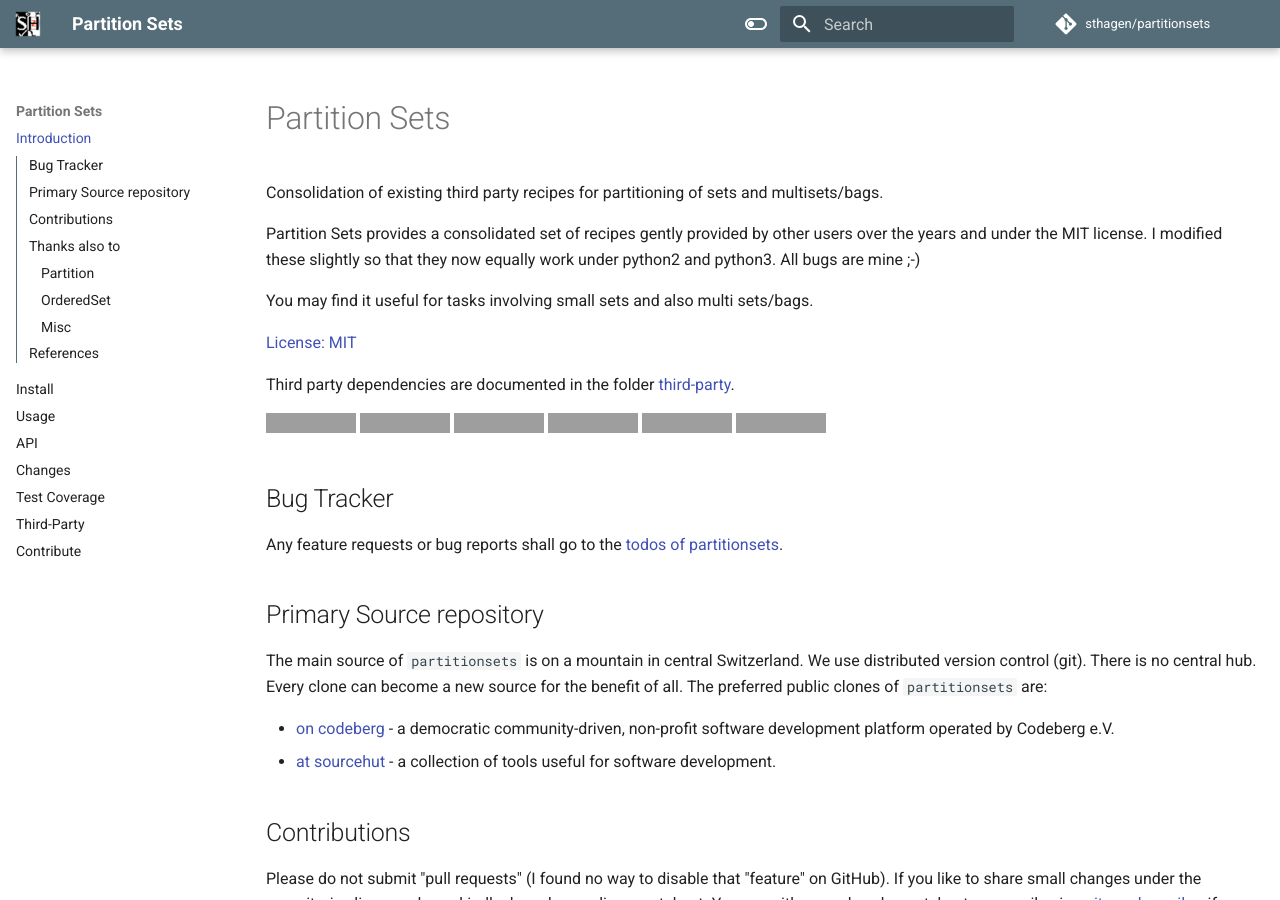
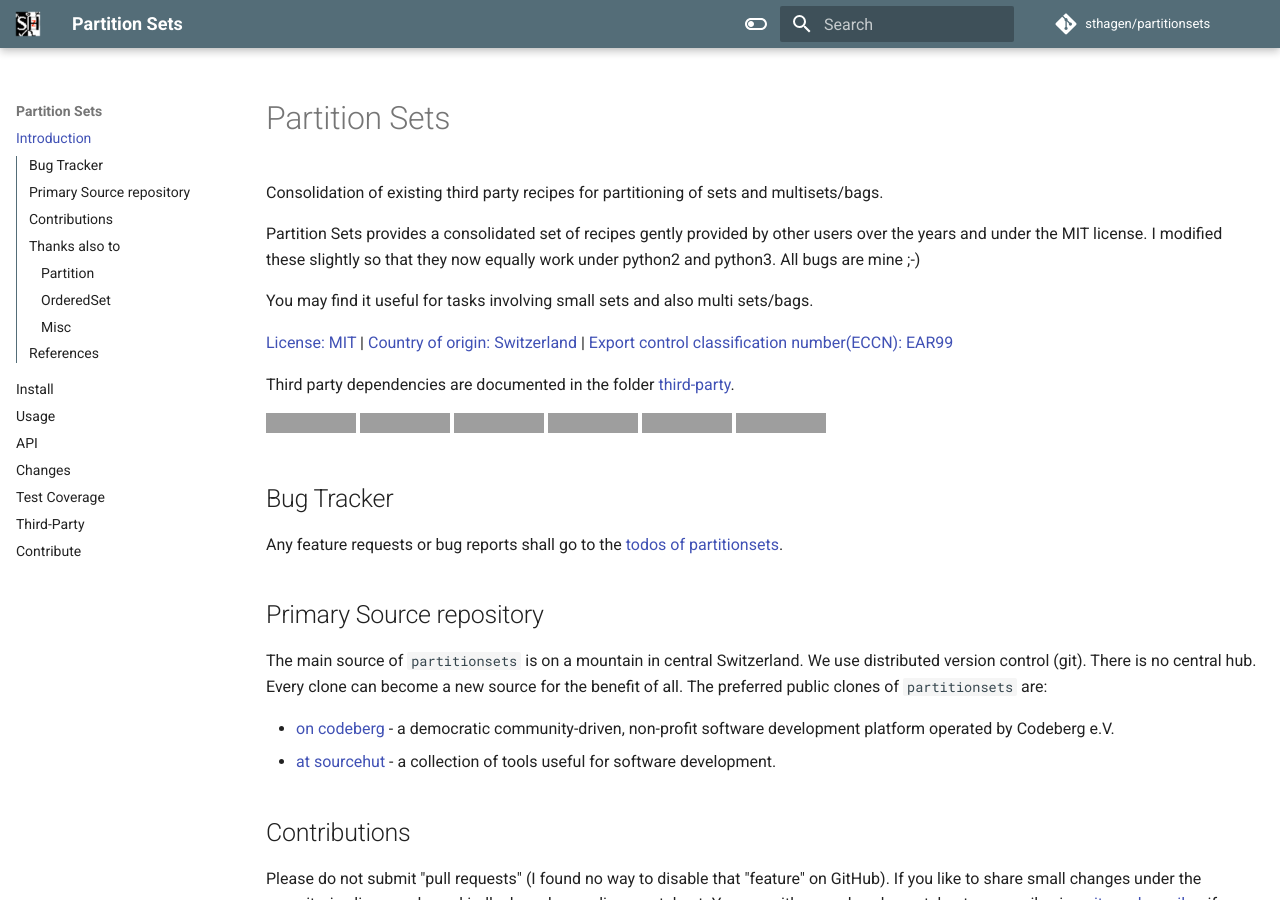
Before and after one commit to sthagen/partitionsets, an MkDocs documentation site: the page built from docs/index.md, in a window 1280 px wide and 900 px high, cut to the strip 0-900 px from the top of the window. Built offline with MkDocs 1.6.1 and Material for MkDocs 9.7.7, drawn with Linux system fonts in a browser that asks for light colours; grey boxes are pictures that could not be loaded.

Commit message:
Amended landing page of docs with eccn and coo

```diff
--- a/docs/index.md
+++ b/docs/index.md
@@ -8,7 +8,9 @@
 
 You may find it useful for tasks involving small sets and also multi sets/bags.
 
-[License: MIT](https://git.sr.ht/~sthagen/partitionsets/tree/default/item/LICENSE)
+[License: MIT](https://git.sr.ht/~sthagen/partitionsets/tree/default/item/LICENSE) |
+[Country of origin: Switzerland](https://git.sr.ht/~sthagen/partitionsets/tree/default/item/COUNTRY-OF-ORIGIN) |
+[Export control classification number(ECCN): EAR99](https://git.sr.ht/~sthagen/partitionsets/tree/default/item/EXPORT-CONTROL-CLASSIFICATION-NUMBER)
 
 Third party dependencies are documented in the folder [third-party](third-party/README.md).
 
```
